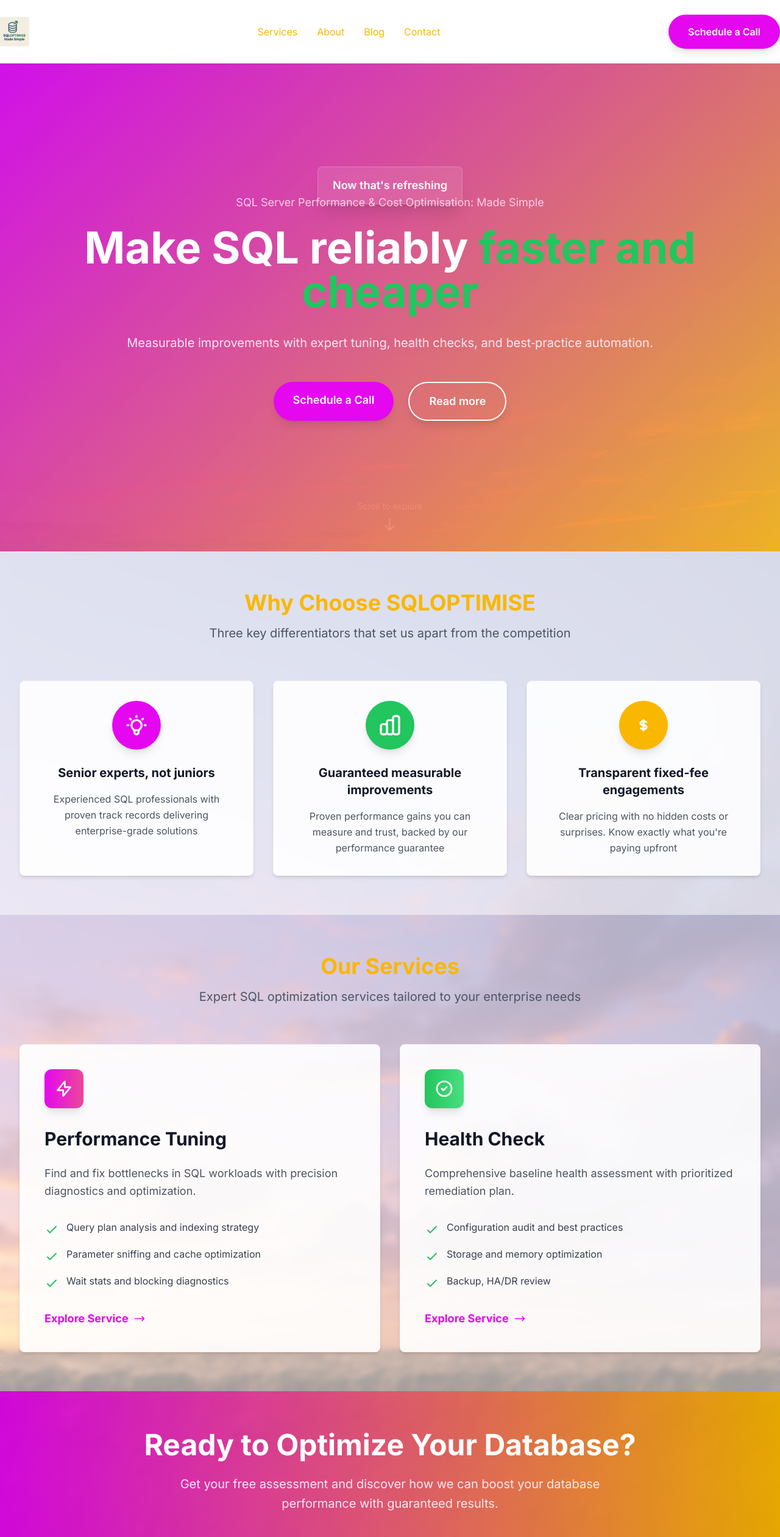
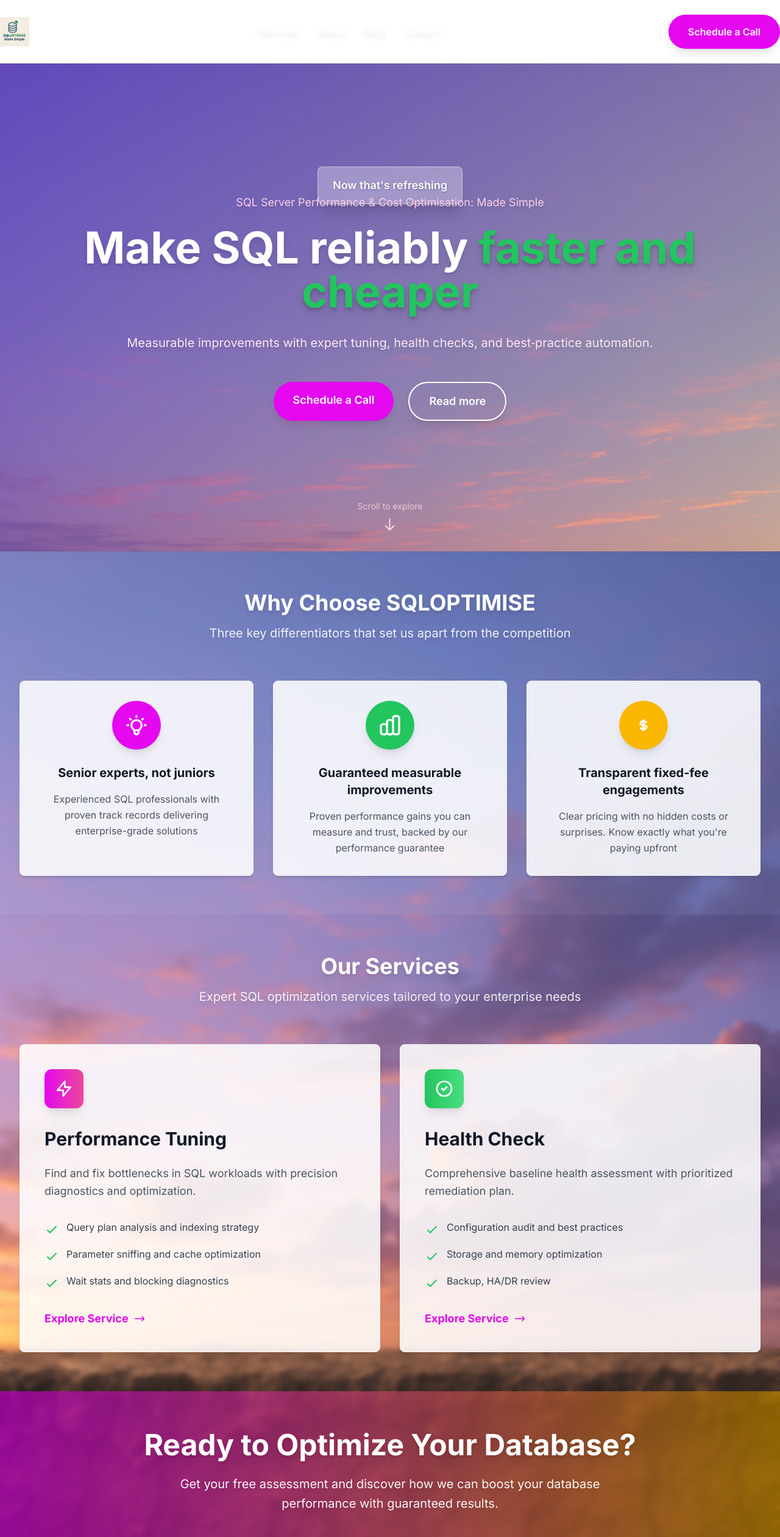
Before and after one commit to DEX-CON-ONE/SOFAKING-SQLOP-site, a Next.js app: page / in a window 1280 px wide. Shown: the top 2520 px of the page at 61% size. Built offline with nearby package versions, Linux system fonts and the light colour scheme.

Commit message:
Fix background image visibility with translucent overlays and improved contrast
Co-authored-by: SQLOPTIMISE <128770495+SQLOPTIMISE@users.noreply.github.com>

```diff
--- a/app/globals.css
+++ b/app/globals.css
@@ -119,9 +119,9 @@ body {
     min-height: 100vh;
   }
 
-  /* Dynamic overlay for hero */
+  /* Dynamic overlay for hero - much more translucent to show background image */
   .hero-overlay {
-    background: linear-gradient(135deg, rgba(228, 7, 240, 0.9) 0%, rgba(250, 183, 0, 0.8) 100%);
+    background: linear-gradient(135deg, rgba(228, 7, 240, 0.3) 0%, rgba(250, 183, 0, 0.2) 100%);
     position: absolute;
     inset: 0;
     z-index: 1;
@@ -132,9 +132,10 @@ body {
     z-index: 2;
   }
 
-  /* "Now that's refreshing" text box */
+  /* "Now that's refreshing" text box - enhanced for better visibility */
   .refreshing-box {
-    @apply bg-white/10 backdrop-blur-md border border-white/20 rounded-lg px-6 py-4 text-white font-semibold text-lg shadow-xl;
+    @apply bg-white/30 backdrop-blur-md border border-white/40 rounded-lg px-6 py-4 text-white font-semibold text-lg shadow-xl;
+    text-shadow: 0 1px 3px rgba(0, 0, 0, 0.3);
   }
 
   /* Scroll-down indicator */
@@ -155,9 +156,9 @@ body {
     }
   }
 
-  /* Simple AI chat styling */
+  /* Simple AI chat styling - more translucent */
   .ai-chat-simple {
-    @apply bg-white/10 backdrop-blur-md border border-white/20 rounded-lg p-6;
+    @apply bg-white/20 backdrop-blur-md border border-white/30 rounded-lg p-6;
   }
 
   .chat-input {
--- a/app/page.tsx
+++ b/app/page.tsx
@@ -4,8 +4,8 @@ import Image from "next/image";
 export default function Home() {
   return (
     <div className="min-h-screen">
-      {/* Centered Header */}
-      <header className="bg-white/90 backdrop-blur-sm shadow-sm sticky top-0 z-50">
+      {/* Centered Header - More translucent to show background */}
+      <header className="bg-white/20 backdrop-blur-md shadow-sm sticky top-0 z-50">
         <div className="container-max">
           <div className="flex flex-col items-center justify-center py-6 space-y-4 md:flex-row md:justify-between md:space-y-0">
             {/* Logo - Centered on mobile, left on desktop */}
@@ -21,10 +21,10 @@ export default function Home() {
 
             {/* Navigation - Centered */}
             <nav className="flex space-x-8">
-              <Link href="/services" className="text-secondary hover:text-primary transition-colors font-medium">Services</Link>
-              <Link href="/about" className="text-secondary hover:text-primary transition-colors font-medium">About</Link>
-              <Link href="/blog" className="text-secondary hover:text-primary transition-colors font-medium">Blog</Link>
-              <Link href="/contact" className="text-secondary hover:text-primary transition-colors font-medium">Contact</Link>
+              <Link href="/services" className="text-white hover:text-secondary transition-colors font-medium drop-shadow-md">Services</Link>
+              <Link href="/about" className="text-white hover:text-secondary transition-colors font-medium drop-shadow-md">About</Link>
+              <Link href="/blog" className="text-white hover:text-secondary transition-colors font-medium drop-shadow-md">Blog</Link>
+              <Link href="/contact" className="text-white hover:text-secondary transition-colors font-medium drop-shadow-md">Contact</Link>
             </nav>
 
             {/* CTA Button */}
@@ -48,12 +48,12 @@ export default function Home() {
 
         <div className="hero-content container-max text-center px-4 z-10">
           <div className="scroll-reveal">
-            <p className="text-pink-200 text-lg mb-6 font-medium">SQL Server Performance & Cost Optimisation: Made Simple</p>
-            <h1 className="text-5xl md:text-7xl font-bold mb-8 leading-tight">
+            <p className="text-pink-200 text-lg mb-6 font-medium drop-shadow-lg">SQL Server Performance & Cost Optimisation: Made Simple</p>
+            <h1 className="text-5xl md:text-7xl font-bold mb-8 leading-tight drop-shadow-lg">
               Make SQL reliably{" "}
-              <span className="text-accent float-animation">faster and cheaper</span>
+              <span className="text-accent float-animation drop-shadow-lg">faster and cheaper</span>
             </h1>
-            <p className="text-xl text-pink-100 mb-12 max-w-4xl mx-auto leading-relaxed">
+            <p className="text-xl text-pink-100 mb-12 max-w-4xl mx-auto leading-relaxed drop-shadow-md">
               Measurable improvements with expert tuning, health checks, and best‑practice automation.
             </p>
             <div className="flex flex-col sm:flex-row gap-6 justify-center">
@@ -80,17 +80,17 @@ export default function Home() {
 
       {/* Content with Static Background */}
       <div className="content-background">
-        {/* Differentiators - Infographic Style */}
-        <section className="bg-white/80 backdrop-blur-sm section-padding">
+        {/* Differentiators - Infographic Style with Translucent Background */}
+        <section className="bg-white/15 backdrop-blur-sm section-padding">
           <div className="container-max">
             <div className="scroll-reveal text-center mb-16">
-              <h2 className="text-4xl font-bold text-secondary mb-4">Why Choose SQLOPTIMISE</h2>
-              <p className="text-xl text-gray-600 max-w-3xl mx-auto">
+              <h2 className="text-4xl font-bold text-white mb-4 drop-shadow-lg">Why Choose SQLOPTIMISE</h2>
+              <p className="text-xl text-white/90 max-w-3xl mx-auto drop-shadow-md">
                 Three key differentiators that set us apart from the competition
               </p>
             </div>
             <div className="grid grid-cols-1 md:grid-cols-3 gap-8">
-              <div className="card-elevated p-8 text-center bg-white/90">
+              <div className="card-elevated p-8 text-center bg-white/85 backdrop-blur-sm">
                 <div className="w-20 h-20 bg-primary rounded-full flex items-center justify-center mx-auto mb-6 shadow-lg">
                   <svg className="w-10 h-10 text-white" fill="none" stroke="currentColor" viewBox="0 0 24 24">
                     <path strokeLinecap="round" strokeLinejoin="round" strokeWidth={2} d="M9.663 17h4.673M12 3v1m6.364 1.636l-.707.707M21 12h-1M4 12H3m3.343-5.657l-.707-.707m2.828 9.9a5 5 0 117.072 0l-.548.547A3.374 3.374 0 0014 18.469V19a2 2 0 11-4 0v-.531c0-.895-.356-1.754-.988-2.386l-.548-.547z" />
@@ -100,7 +100,7 @@ export default function Home() {
                 <p className="text-gray-600 leading-relaxed">Experienced SQL professionals with proven track records delivering enterprise-grade solutions</p>
               </div>
 
-              <div className="card-elevated p-8 text-center bg-white/90">
+              <div className="card-elevated p-8 text-center bg-white/85 backdrop-blur-sm">
                 <div className="w-20 h-20 bg-accent rounded-full flex items-center justify-center mx-auto mb-6 shadow-lg">
                   <svg className="w-10 h-10 text-white" fill="none" stroke="currentColor" viewBox="0 0 24 24">
                     <path strokeLinecap="round" strokeLinejoin="round" strokeWidth={2} d="M9 19v-6a2 2 0 00-2-2H5a2 2 0 00-2 2v6a2 2 0 002 2h2a2 2 0 002-2zm0 0V9a2 2 0 012-2h2a2 2 0 012 2v10m-6 0a2 2 0 002 2h2a2 2 0 002-2m0 0V5a2 2 0 012-2h2a2 2 0 012 2v14a2 2 0 01-2 2h-2a2 2 0 01-2-2z" />
@@ -110,7 +110,7 @@ export default function Home() {
                 <p className="text-gray-600 leading-relaxed">Proven performance gains you can measure and trust, backed by our performance guarantee</p>
               </div>
 
-              <div className="card-elevated p-8 text-center bg-white/90">
+              <div className="card-elevated p-8 text-center bg-white/85 backdrop-blur-sm">
                 <div className="w-20 h-20 bg-secondary rounded-full flex items-center justify-center mx-auto mb-6 shadow-lg">
                   <svg className="w-10 h-10 text-white" fill="none" stroke="currentColor" viewBox="0 0 24 24">
                     <path strokeLinecap="round" strokeLinejoin="round" strokeWidth={2} d="M12 8c-1.657 0-3 .895-3 2s1.343 2 3 2 3 .895 3 2-1.343 2-3 2m0-8c1.11 0 2.08.402 2.599 1M12 8V7m0 1v8m0 0v1m0-1c-1.11 0-2.08-.402-2.599-1" />
@@ -123,19 +123,19 @@ export default function Home() {
           </div>
         </section>
 
-        {/* Services Section - Infographic Style */}
-        <section className="bg-white/60 backdrop-blur-sm section-padding">
+        {/* Services Section - Infographic Style with Translucent Background */}
+        <section className="bg-white/10 backdrop-blur-sm section-padding">
           <div className="container-max">
             <div className="scroll-reveal text-center mb-16">
-              <h2 className="text-4xl font-bold text-secondary mb-4">Our Services</h2>
-              <p className="text-xl text-gray-600 max-w-3xl mx-auto">
+              <h2 className="text-4xl font-bold text-white mb-4 drop-shadow-lg">Our Services</h2>
+              <p className="text-xl text-white/90 max-w-3xl mx-auto drop-shadow-md">
                 Expert SQL optimization services tailored to your enterprise needs
               </p>
             </div>
 
             <div className="grid grid-cols-1 md:grid-cols-2 gap-8">
               {/* Performance Tuning */}
-              <div className="card-elevated p-10 group bg-white/90">
+              <div className="card-elevated p-10 group bg-white/85 backdrop-blur-sm">
                 <div className="w-16 h-16 bg-gradient-to-r from-primary to-pink-500 rounded-xl flex items-center justify-center mb-8 shadow-lg group-hover:scale-110 transition-transform duration-300">
                   <svg className="w-8 h-8 text-white" fill="none" stroke="currentColor" viewBox="0 0 24 24">
                     <path strokeLinecap="round" strokeLinejoin="round" strokeWidth={2} d="M13 10V3L4 14h7v7l9-11h-7z" />
@@ -172,7 +172,7 @@ export default function Home() {
               </div>
 
               {/* Health Check */}
-              <div className="card-elevated p-10 group bg-white/90">
+              <div className="card-elevated p-10 group bg-white/85 backdrop-blur-sm">
                 <div className="w-16 h-16 bg-gradient-to-r from-accent to-green-400 rounded-xl flex items-center justify-center mb-8 shadow-lg group-hover:scale-110 transition-transform duration-300">
                   <svg className="w-8 h-8 text-white" fill="none" stroke="currentColor" viewBox="0 0 24 24">
                     <path strokeLinecap="round" strokeLinejoin="round" strokeWidth={2} d="M9 12l2 2 4-4m6 2a9 9 0 11-18 0 9 9 0 0118 0z" />
@@ -211,12 +211,12 @@ export default function Home() {
           </div>
         </section>
 
-        {/* Enhanced CTA Section */}
-        <section className="bg-gradient-to-r from-primary/90 to-secondary/90 backdrop-blur-sm text-white section-padding">
+        {/* Enhanced CTA Section - Translucent to show background */}
+        <section className="bg-gradient-to-r from-primary/60 to-secondary/50 backdrop-blur-sm text-white section-padding">
           <div className="container-max text-center">
             <div className="scroll-reveal">
-              <h2 className="text-5xl font-bold mb-6">Ready to Optimize Your Database?</h2>
-              <p className="text-xl text-pink-100 mb-10 max-w-3xl mx-auto leading-relaxed">
+              <h2 className="text-5xl font-bold mb-6 drop-shadow-lg">Ready to Optimize Your Database?</h2>
+              <p className="text-xl text-white/95 mb-10 max-w-3xl mx-auto leading-relaxed drop-shadow-md">
                 Get your free assessment and discover how we can boost your database performance with guaranteed results.
               </p>
               <a href="https://outlook.office.com/book/SQLOPTIMISE@NETORGFT9176567.onmicrosoft.com/" className="btn-secondary bg-white text-primary hover:bg-gray-100 text-lg inline-flex items-center">
@@ -229,12 +229,12 @@ export default function Home() {
           </div>
         </section>
 
-        {/* Simple AI Chat Component - Bottom of page */}
-        <section className="bg-white/20 backdrop-blur-sm text-white py-12">
+        {/* Simple AI Chat Component - Bottom of page with better transparency */}
+        <section className="bg-white/10 backdrop-blur-sm text-white py-12">
           <div className="container-max">
             <div className="ai-chat-simple max-w-4xl mx-auto text-center">
-              <h3 className="text-2xl font-bold mb-4 text-white">Need Quick Help?</h3>
-              <p className="text-white/90 mb-6">Ask our AI assistant about SQL performance optimization</p>
+              <h3 className="text-2xl font-bold mb-4 text-white drop-shadow-md">Need Quick Help?</h3>
+              <p className="text-white/90 mb-6 drop-shadow-sm">Ask our AI assistant about SQL performance optimization</p>
 
               <div className="flex items-center gap-4 max-w-2xl mx-auto">
                 <input
```
